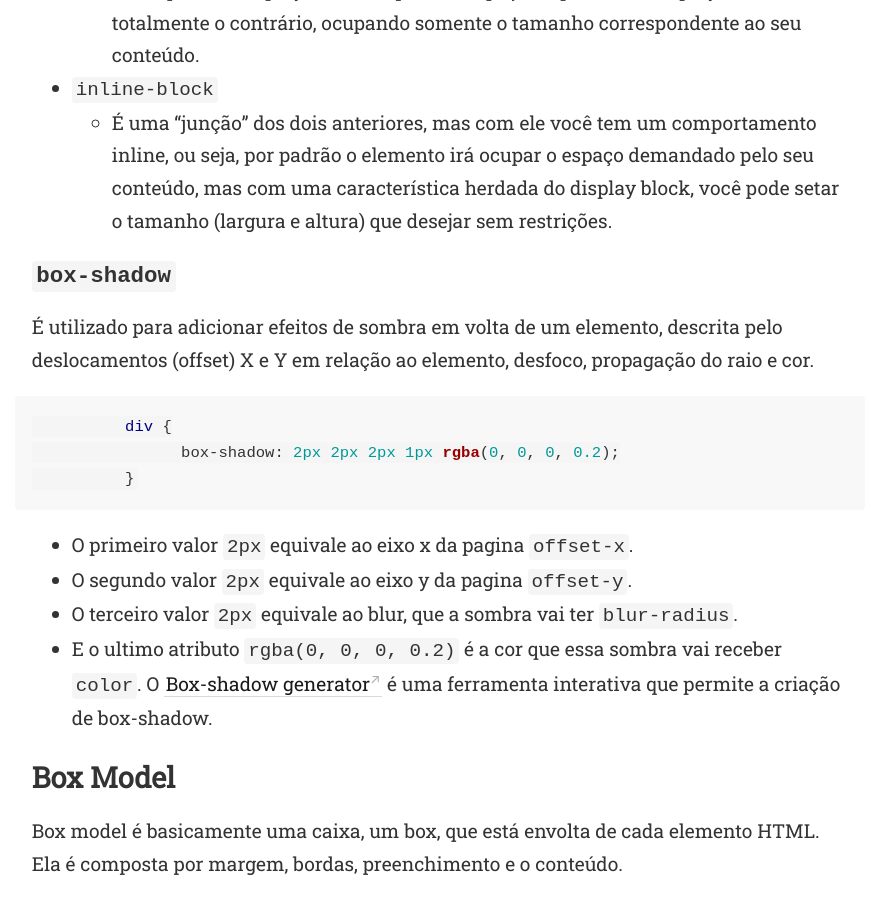
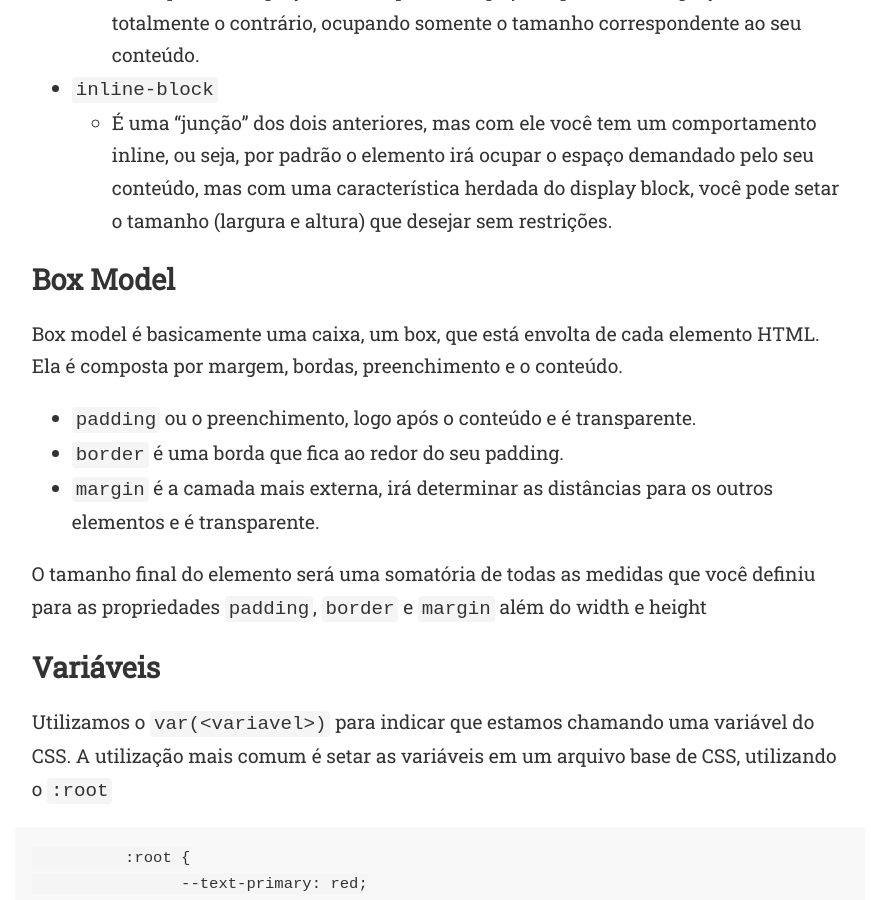
Before and after one commit to gio-bon/MyDigitalGarden, a Jekyll site: the page built from _notes/CSS.md, in a window 1280 px wide and 900 px high, scrolled down 10465 px. Shown: the whole window, without its empty margins (45-916 px from the left). Built offline with Jekyll 4.4.1, drawn with Linux system fonts in a browser that asks for light colours; some of the changed text lies outside the part shown.

Commit message:
html add

````diff
--- a/_notes/CSS.md
+++ b/_notes/CSS.md
@@ -311,19 +311,6 @@ Display influencia na forma como os elementos são dispostos na tela.
 - `inline-block`
 	- É uma "junção" dos dois anteriores, mas com ele você tem um comportamento inline, ou seja, por padrão o elemento irá ocupar o espaço demandado pelo seu conteúdo, mas com uma característica herdada do display block, você pode setar o tamanho (largura e altura) que desejar sem restrições.
 
-### `box-shadow`
-É utilizado para adicionar efeitos de sombra em volta de um elemento, descrita pelo deslocamentos (offset) X e Y em relação ao elemento, desfoco, propagação do raio e cor.
-``` css
-	  div {
-		box-shadow: 2px 2px 2px 1px rgba(0, 0, 0, 0.2);
-	  }
-```
-- O primeiro valor `2px` equivale ao eixo x da pagina `offset-x`.
-- O segundo valor `2px` equivale ao eixo y da pagina `offset-y`.
-- O terceiro valor `2px` equivale ao blur, que a sombra vai ter `blur-radius`.
-- E o ultimo atributo `rgba(0, 0, 0, 0.2)` é a cor que essa sombra vai receber `color`.
-O [Box-shadow generator](https://www.cssmatic.com/box-shadow) é uma ferramenta interativa que permite a criação de box-shadow.
-
 ## Box Model
 Box model é basicamente uma caixa, um box, que está envolta de cada elemento HTML. Ela é composta por margem, bordas, preenchimento e o conteúdo.
 
@@ -349,12 +336,26 @@ Utilizando a variável:
 	  }
 ```
 
+### box-shadow
+É utilizado para adicionar efeitos de sombra em volta de um elemento, descrita pelo deslocamentos (offset) X e Y em relação ao elemento, desfoco, propagação do raio e cor.
+``` css
+	  div {
+		box-shadow: 2px 2px 2px 1px rgba(0, 0, 0, 0.2);
+	  }
+```
+- O primeiro valor `2px` equivale ao eixo x da pagina `offset-x`.
+- O segundo valor `2px` equivale ao eixo y da pagina `offset-y`.
+- O terceiro valor `2px` equivale ao blur, que a sombra vai ter `blur-radius`.
+- E o ultimo atributo `rgba(0, 0, 0, 0.2)` é a cor que essa sombra vai receber `color`.
+O [Box-shadow generator](https://www.cssmatic.com/box-shadow) é uma ferramenta interativa que permite a criação de box-shadow.
+
+---
 
 - [ ] `z-Index` comportamento de camadas do CSS, o padrão é `z-index: 0`
 - [ ] `transition` transições de elementos
 - [ ] Flexbox
 - [ ] Grid
-- [ ] Bootstrap é um framework web front-end de código aberto. - Como funcionamento, já possuí classes criadas, com estilização CSS e até mesmo scripts JS já desenvolvidos, a única coisa que deve aprender é como utilizá-los. Para isso tem a documentação: [Bootstrap em Português](https://getbootstrap.com.br/)
+- [ ] Bootstrap é um framework web front-end de código aberto. Como funcionamento, já possuí classes criadas, com estilização CSS e até mesmo scripts JS já desenvolvidos, a única coisa que deve aprender é como utilizá-los. Para isso tem a documentação: [Bootstrap em Português](https://getbootstrap.com.br/)
 
 ---
 
--- /dev/null
+++ b/_notes/HTML.md
@@ -0,0 +1,424 @@
+---
+title: HTML
+---
+
+Linguagem de Marcação de HiperTexto é o bloco de construção mais básico da web, utilizada para desenvolver páginas e documentos para a internet garantindo a formatação ideal para sites.
+%%- Elemento de bloco
+	- Utilizam todo o espaço disponível e começam uma nova linha no documento.%%
+- **Elemento HTML** contêm Tags de abertura e fechamento (as vezes não), atributos e o conteúdo. `<h1 atributo="tal">conteúdo</h1>`
+- Comentários
+``` html
+<!-- Esse comentario não sera exibido -->
+```
+
+## Tags
+Tags são usadas para renderizar os elementos de uma página, tem uma abertura e fechamento > `<html></html>`
+- `<html>` a raiz do documento
+- `<head>` é a seção importante de metadados, importante para a otimização do mecanismo de pesquisa (SEO). `<meta>` especifica conjunto de caracteres, descrição de página, palavras-chave, autor do documento e configurações de janela de visualização, não são visualizados diretamente.`<title>` que define o título do documento.
+- `<body>` define o corpo do documento
+
+### Semânticas
+- `<header>` é utilizada como um contêiner que contém o conteúdo introdutório ou de navegação da página.
+``` html
+  <header>
+	  <h1>He4rt Devs</h1>
+	  <img src="./img/logo.png">
+  </header>
+```
+Não pode ser colocada dentro de uma tag `footer`, `address` ou dentro de outro `header`
+
+- `<nav>` é utilizada para representar uma seção da página que contém um conjunto de links de navegação
+``` html
+  <nav>
+	  <a *href*="home.html">Home</a>
+	  <a *href*="about.html">About</a>
+	  <a *href*="contact.html">Contact</a>
+  </nav>
+```
+
+- `<section>`  é utilizada para definir uma seção da página
+``` html
+  <section>
+	<h2>Linguagens</h2>
+	<p>PHP, Javascript, Ruby</p>
+  </section>
+  - <section>
+	<h2>Frameworks</h2>
+	<p>Laravel, NodeJS, Ruby on Rails</p>
+  </section>
+```
+
+- `<article>` é utilizada para especificar um conteúdo independente ou que é destinado a ser distribuido de forma independente ou reutilizável
+``` html
+  <article>
+	<h5>PHP</h5>
+	<p>É uma linguagem interpretada livre...</p>
+  </article>
+
+  <article>
+	<h5>Javascript</h5>
+	<p>É uma linguagem de programação interpretada estruturada...</p>
+  </article>
+```
+
+- `<aside>` é utilizada para especificar um conteúdo que está relacionado de forma indireta ao conteúdo que está ao seu entorno.
+``` html
+  <p>Programador é alguém que escreve, desenvolve ou faz manutenção de software em um grande sistema ou alguém que desenvolve software para uso em computadores pessoais.</p>
+  <aside>
+	  <h5>He4rt Devs</h5>
+	  <p>A He4rt Developers foi criada com o intuito de guiar quem deseja iniciar na área da programação.</p>
+  </aside>
+```
+
+- `<footer>` é utilizada para definir o rodapé de um documento ou de uma seção.
+``` html
+  <footer>
+	  <p>He4rt, todos os direitos reservados.</p>
+	  <p><a *href*="https://github.com/he4rt">Github</a></p>
+  </footer>
+```
+Fazem parte do rodapé: informações sobre o autor, direitos autorais, links para documentos relacionados, informações de contato.
+
+- `<div>` é utilizada para definir uma divisão ou seção de uma página, também pode ser utilizada como um contêiner para elementos HTML
+``` html
+  <div>
+	  <h2>Nossos serviços</h2>
+	  <p>Montagem e manutenção de computadores</p>
+  </div>
+```
+
+## Atributos
+Atributos servem para definir uma propriedade de um elemento HTML e são sempre definidos dentro da tag de abertura, após o nome do elemento, no padrão: `<body bgcolor="red">`
+
+`id` é um atributo global utilizado para definir um identificador exclusivo, único em toda a página.
+``` html
+  <body>
+	  <p id="contato"> Entre em contato </p>
+  </body>
+```
+
+`class` é um atributo global utilizado para definir uma lista de classes de um elemento, bastante utilizado para definir o css de um grupo de elementos.
+``` html
+  <body>
+	  <p class="paragrafo"> Entre em contato </p>
+	  <p class="paragrafo"> Entre em contato </p>
+  </body>
+```
+
+`link` dentro de `<head>`  é usado para indicar o arquivo `.css` que será usado como para estilizar a página
+``` html
+	<head>
+	 <!-- Aqui adicionamos a tag link, com referência para nosso arquivo CSS -->
+	 <link rel="stylesheet" href="css/main.css">
+	</head>
+```
+- `rel`  a relação que esse link tem com nosso arquivo (nesse caso é um stylesheet).
+- `href` = a referência de onde esse arquivo está (no nosso caso, dentro da pasta *css* com o nome *main.css*).
+
+`script` é usada para incorporar um script do lado do cliente (JavaScript) `<script src=""></script>`
+
+`style` em elementos é um atributo global utilizado para definir estilos a um elemento, como tamanho, fonte e muito mais
+``` html
+  <body>
+	  <p style="font-size: 12px; color: aquamarine;">Lorem Ipsum</p>
+  </body>
+```
+
+`href` pode ser utilizado para indicar a URL da página para a qual o link irá redirecionar.
+``` html
+  <a href="https://www.google.com/">Goole</a>
+```
+- Com ele também é possível redirecionar a um elemento âncora, mas antes é necessário definir uma id para o elemento.
+``` html
+  <a href="#sobre">Sobre a empresa</a>
+```
+- Também é possível redirecionar a uma página, dentro da pasta paginas.
+``` html
+  <a href="./paginas/contato.html">Contato</a>
+```
+Ver: `href="mailto:`, `href="urldodownload"`, Link de imagens, `target`
+
+`src` é utilizado para inserir uma imagem em uma página HTML
+Com URL **Absoluto** você pode passar o caminho de uma imagem que está hospedada em outro site.
+``` html
+  <img src="https://heartdevs.com/dist/images/logo-he4rt2.png">
+```
+Com URL **Relativo** você pode passar o caminho de uma imagem que está hospedada no site.
+- URL sem barra: Será utilizado o domínio e o caminho da página atual `<img src="heartdevs.png">`
+- URL com barra: Será relativo ao domínio `<img src="/imagens/heartdevs.png">`
+
+O atributo `width` e o atributo `height` é utilizado na tag `img`. Onde o `width` indica a largura e o `height` indica a altura da imagem.
+``` html
+  <img src="heartdevs.png" width="50" height="50">
+```
+
+``` html
+  <img src="heartdevs.png" width="50%">
+```
+
+`alt` é utilizado na tag `img` para especificar um texto alternativo para uma imagem, caso a imagem não seja exibida por algum motivo.
+``` html
+  <img src="heartdevs.png" alt="He4rt Devs">
+```
+
+`lang`  é utilizado na tag `html`para declarar o idioma da sua página web, auxiliando mecanismos de pesquisa e navegadores `<html lang="pt">`
+
+`title` exibe informações de orientação relacionado ao elemento que ele pertence, assim o valor será exibido ao passar o mouse sobre o elemento `<h1 title="Eu sou um título">HTML4NOOBS</h1>`
+
+`hidden` é utilizado para ocultar elementos no qual ele foi definido e pode ser utilizado em qualquer elemento HTML `<h1 hidden>HTML4NOOBS</h1>`
+
+`align` é utilizado para alinhar elementos da página `<h1 align="left">HTML4NOOBS</h1>`
+
+## Links
+`<a>` Define links
+`href`  pode ser utilizado para indicar a URL da página para a qual o link irá redirecionar.
+``` html
+  <a href="https://www.google.com/">Goole</a>
+```
+Com ele também é possível redirecionar a um elemento âncora, mas antes é necessário definir uma id para o elemento.
+``` html
+  <a href="#sobre">Sobre a empresa</a>
+```
+Também é possível redirecionar a uma página, dentro da pasta paginas.
+``` html
+  <a href="./paginas/contato.html">Contato</a>
+```
+
+`href="mailto:` cria links para e-mails com possibilidade de pré-formatação
+``` html
+  <a href="mailto:salve@salvado.com?subject=Aprendendo&body=Manda um Salve"> Salve?</a>
+```
+- `Mailto`: Vai ser para qual endereço você vai está enviando email.
+- `?`: Vai separar o mailto e subject.
+- `Subject`: Qual vai ser o assunto do email.
+- `&`: Separa o subject do body.
+- `Body`: Vai ser o corpo do email ou texto do email.
+
+`href="urldodownload"`
+``` html
+  <a href="urldodownload" download="nomedoarquivo.exe">
+```
+- Em `download` que é onde vamos identificar o nome do arquivo a ser baixado.
+
+Link de imagens: transformar imagens como links
+``` html
+  <a href = https://heartdevs.com> <img width="100" height="100" src="../assets/logohe4rt.png"></a>
+```
+
+`target` tem a função de informar como o link ou redirecionamento deverá ocorrer.
+``` html
+  <a href="https://heartdevs.com/" target="_blank"> Site da He4rt </a>
+```
+- `_blank`: abre a página em uma nova janela/aba.
+- `_self`: abre a página na mesma janela.
+- `_parente`: abre a página na mesma janela do link.
+- `_top`: cancela todos os frames e abre a pagina no mesmo navegador.
+
+## Texto
+`<p>` cria parágrafos e é um Elemento de bloco
+``` html
+  <p> Texto </p>
+```
+
+`<span>`é uma tag inline que pode ser usada para criar uma seção em um parágrafo que pode ser direcionada usando CSS.
+``` html
+  <p>Uma parte do texto <span> e aqui outra parte </span></p>
+```
+
+`<br>` cria uma quebra de linha
+``` html
+  <p>Um texto<br>Uma nova linha</p>
+```
+
+`<h1> ...` criam títulos, é um Elemento de bloco
+``` html
+  <h1>Título 1</h1>
+  <h2>Título 2</h2>
+  <h3>Título 3</h3>
+  <h4>Título 4</h4>
+  <h5>Título 5</h5>
+  <h6>Título 1</h6>
+```
+
+`<strong>` marca um trecho de texto como importante, o estilizando em negrito > `<strong>texto</strong>`
+- Alternativa visual `<b>`
+
+`<em>` enfatiza um trecho de texto, o estilizando em itálico > `<em>texto</em>`
+- Alternativa visual `<i>`
+
+## Multimídia
+`<img>` inclui uma imagem dentro da página.
+``` html
+  <img src = "imagens/he4rt-logo.png" alt = "logo da he4rt">
+```
+- `src` local de origem da imagem.
+-  `alt` informa o texto alternativo da imagem.
+
+`<video>` inclui um vídeo na página
+``` html
+  <video controls>
+	<source src="video.mp4" type="video/mp4">
+	<source src="video.ogg" type="video/ogg">
+	Seu navegador não possui suporte para Vídeos.
+  </video>
+```
+- `source src` local de origem do arquivo de vídeo;
+- `type` tipo de arquivo;
+
+`<audio>` insere um audio
+``` html
+  <audio controls>
+	<source src="musica.ogg" type="audio/ogg">
+	<source src="musica.mp3" type="audio/mpeg">
+	Seu navegador não possui suporte para áudio.
+  </audio>
+```
+- `source src` local de origem do arquivo de áudio;
+- `type` tipo de arquivo;
+
+`<iframe>` têm como função incluir recursos de outra página.
+``` html
+  <iframe src="https://heartdevs.com/">
+	<p>Seu navegador não possui suporte para iFrames.</p>
+  </iframe>
+```
+- `src` local de origem da página a ser exibida;
+
+## Formulário
+	- Exemplo
+		-
+		  ``` html
+		  			  <form action="backend.php">
+		  			    <label for="nome">Primeiro Nome:</label>
+		  			    <input type="text" id="pnome" name="pnome"><br><br>
+		  			    <label for="ultimonome">Último Nome:</label>
+		  			    <input type="text" id="unome" name="unome"><br><br>
+		  			    <input type="submit" value="Enviar">
+		  			  </form>
+		  ```
+		- `form`  Está iniciando o formulário;
+		- `action`  De uma forma simples de explicar, quer dizer o que vai ser feito com esses dados coletados;
+		- `label for`  A indentificação para a legenda que vai ser exibida;
+		- `input type`  O tipo que vai ser o campo de entrada de dados;
+	- `<form>`
+		- têm como função iniciar o formulário;
+	- `<input>`
+		- têm como função definir um campo de texto;
+	- `<textarea>`
+		- têm como função também, definir um campo para o formulário, mas diferentemente, tem como principal característica conter preenchimentos e textos grandes;
+	- `<button>`
+		- têm como função definir um botão;
+	- `<select>`
+		- têm como função definir uma lista selecionável ou conhecida como "drop-down";
+	- `<option>`
+		- têm como função definir uma lista de opções dentro de um "drop-down";
+	- `<optgroup>`
+		- têm como função definir um grupo de opções;
+	- `<fieldset>`
+		- têm como função definir um grupo de campos;
+	- `<label>`
+		- têm como função definir define uma legenda ou nome para um campo de texto ou controle do formulário;
+	- `<output>`
+		- têm como função definir elementos de saída para o formulário;
+	- `<legend>`
+		- têm como função definir um título para um conjunto de campo;
+	- Tipos de input
+		- `<input type="button">`
+		- `<input type="checkbox">`
+			- [<input type="checkbox"> - HTML: Linguagem de Marcação de Hipertexto | MDN](https://developer.mozilla.org/pt-BR/docs/Web/HTML/Element/Input/checkbox)
+		- `<input type="color">`
+		- `<input type="date">`
+		- `<input type="datetime-local">`
+		- `<input type="email">`
+		- `<input type="file">`
+		- `<input type="hidden">`
+		- `<input type="image">`
+		- `<input type="month">`
+		- `<input type="number">`
+		- `<input type="password">`
+		- `<input type="radio">`
+		- `<input type="range">`
+		- `<input type="reset">`
+		- `<input type="search">`
+		- `<input type="submit">`
+		- `<input type="tel">`
+		- `<input type="text">`
+		- `<input type="time">`
+		- `<input type="url">`
+		- `<input type="week">`
+
+## Listas
+	- `<ul>`
+		- Lista não ordenada
+		-
+		  ``` html
+		  			          <ul>
+		  			              <li>Carro</li>
+		  			              <li>Moto</li>
+		  			              <li>Avião</li>
+		  			          </ul>
+		  ```
+		- Tipos de marcadores `<ul type="valor">`
+			- `type="circle"` Círculo não preenchido.
+			- `type="square"` Quadrado preto.
+			- `type="disc"` Círculo preenchido.
+	- `<ol>`
+		- Lista ordenada
+		-
+		  ``` html
+		  			  <ol>
+		  			      <li>Carro</li>
+		  			      <li>Moto</li>
+		  			      <li>Avião</li>
+		  			  </ol>
+		  ```
+		- Tipos de marcadores `<ol type="valor">`
+			- `type="1"` Valores inteiros 1,2,3...
+			- `type="A"` Alfabeto em maiúsculas A,B,C...
+			- `type="a"` Alfabeto em minúsculas a,b,c...
+			- `type="I"` Algarismos Romanos em maiúsculo I,II,III...
+			- `type="i"` Algarismos Romanos em minúsculO i,ii,iii...
+	- `<dl>`
+		- Lista de descrição
+		-
+		  ``` html
+		  			  <dl>
+		  			      <dt>He4rt Developers</dt>
+		  			      	<dd>Uma comunidade de desenvolvedores ajudando os iniciantes do mundo da programação.</dd>
+		  			      <dt>4noobs</dt>
+		  			      	<dd>Projetos desenvolvidos para facilitar o estudos dos devs iniciantes feitos pela nossa comunidade!</dd>
+		  			  </dl>
+		  ```
+		- `<dt>` define o nome que será descrito e a tag `<dd>` é a descrição.
+
+## Tabelas
+	- `<table>`
+		- Define uma estrutura de tabela.
+	- `<tr>`
+		- Define uma linha para tabela.
+	- `<th>`
+		- Define o cabeçalho da tabela.
+	- `<td>`
+		- Define os dados/células na tabela.
+	- Exemplo
+		-
+		  ``` html
+		  			  <table border="1">
+		  			  	<tr> <!-- Linha que contêm os cabeçalhos -->
+		  			  		<th>Cabeçalho 1</th>
+		  			  		<th>Cabeçalho 2</th>
+		  			  		<th>Cabeçalho 3</th>
+		  			  	</tr>
+		  			  	<tr> <!-- Linha que contêm os dados/células -->
+		  			  		<td>Célula 1</td>
+		  			  		<td>Célula 2</td>
+		  			  		<td>Célula 3</td>
+		  			  	</tr>
+		  			  	<tr> <!-- Linha que contêm os dados/células -->
+		  			  		<td>Célula 4</td>
+		  			  		<td>Célula 5</td>
+		  			  		<td>Célula 6</td>
+		  			  	</tr>
+		  			  </table>
+		  ```
+		- ![image.png](../assets/image_1638380733291_0.png)
````
Also changed, not shown: _notes/aprendizados.md (+4 -3 lines).
